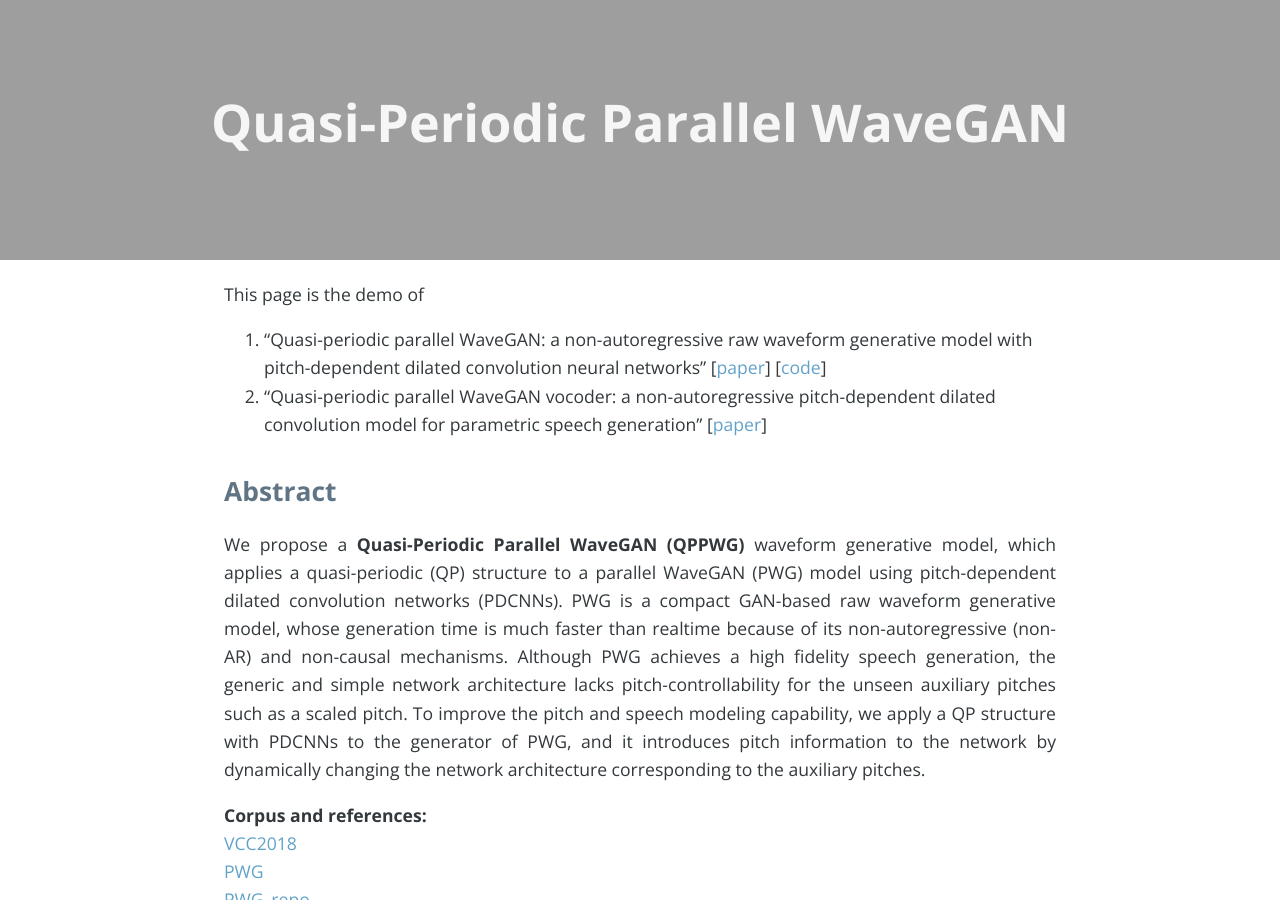
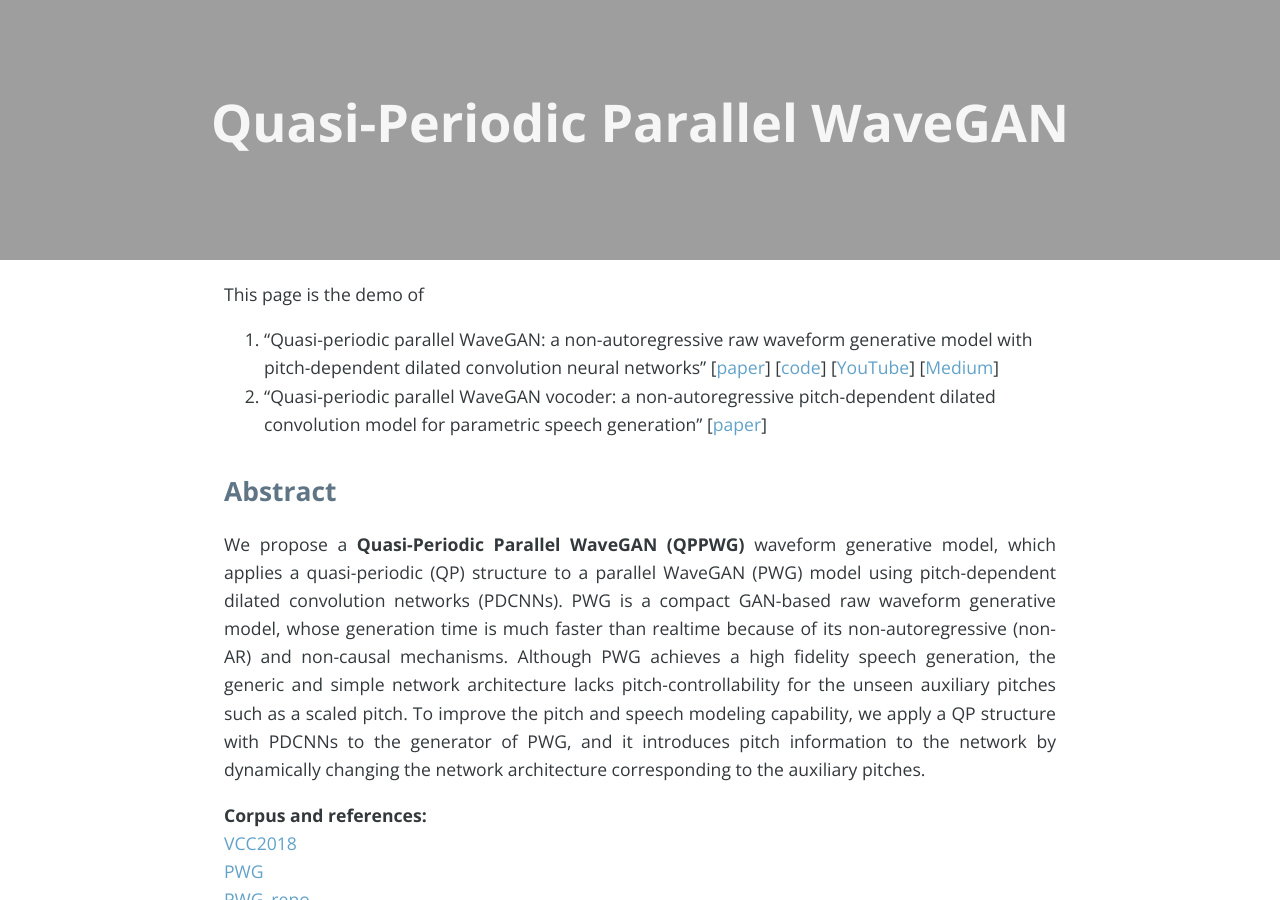
Before and after one commit to bigpon/QuasiPeriodicParallelWaveGAN_demo, a Jekyll site: the page built from index.md, in a window 1280 px wide and 900 px high. Built offline with Jekyll 4.4.1, drawn with Linux system fonts in a browser that asks for light colours; nearby versions of some CDN libraries; comment, search, counter and statistics services are not loaded.

Commit message:
add YouTube & Medium Links

```diff
--- a/index.md
+++ b/index.md
@@ -2,7 +2,7 @@
 layout: default
 ---
 This page is the demo of
-1. "Quasi-periodic parallel WaveGAN: a non-autoregressive raw waveform generative model with pitch-dependent dilated convolution neural networks" [[paper](https://arxiv.org/abs/2007.12955)] [[code](https://github.com/bigpon/QPPWG)]
+1. "Quasi-periodic parallel WaveGAN: a non-autoregressive raw waveform generative model with pitch-dependent dilated convolution neural networks" [[paper](https://arxiv.org/abs/2007.12955)] [[code](https://github.com/bigpon/QPPWG)] [[YouTube](https://youtu.be/nRahlEgywjg)] [[Medium](https://medium.com/@bigpon517/2020-speech-generation-1-quasi-periodic-waveform-generative-model-with-pitch-dependent-dilated-792261d96aba)]
 2. "Quasi-periodic parallel WaveGAN vocoder: a non-autoregressive pitch-dependent dilated convolution model for parametric speech generation" [[paper](https://arxiv.org/abs/2005.08654)]
 
 ## **Abstract**
```
